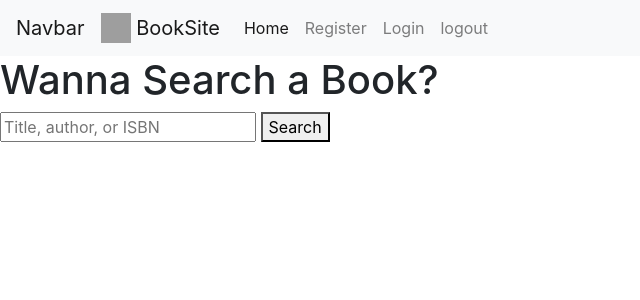
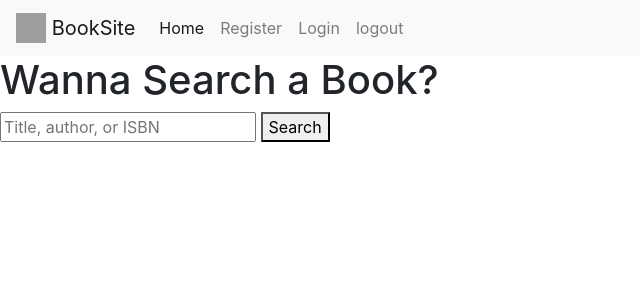
Before and after one commit to boyuan12/web50-project1, a Flask app: page / in a window 1280 px wide. Shown: the top 300 px of the page, without its empty margins (0-640 px from the left). Run offline with Flask 2, Linux system fonts and the light colour scheme; the visitor is signed in with stand-in values (Sample User, id 1); some libraries are stand-ins or nearby versions; grey boxes are pictures that could not be loaded.

Commit message:
Update layout.html

```diff
--- a/project1/templates/layout.html
+++ b/project1/templates/layout.html
@@ -7,14 +7,9 @@
     </head>
     <body>
         <nav class="navbar navbar-expand-lg navbar-light bg-light">
-  <a class="navbar-brand" href="#">Navbar</a>
-  <button class="navbar-toggler" type="button" data-toggle="collapse" data-target="#navbarSupportedContent" aria-controls="navbarSupportedContent" aria-expanded="false" aria-label="Toggle navigation">
-    <span class="navbar-toggler-icon"></span>
-  </button>
-
   <div class="collapse navbar-collapse" id="navbarSupportedContent">
     <ul class="navbar-nav mr-auto">
-        <a class="navbar-brand" href="#">
+        <a class="navbar-brand" href="/">
           <img src="/static/book.png" width="30" height="30" class="d-inline-block align-top" alt="">
           BookSite
         </a>
```
